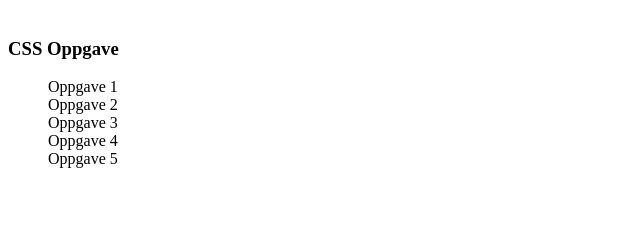
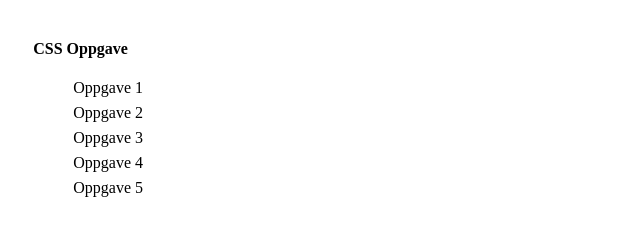
Before and after one commit to SteelyxYT/SteelyxYT.github.io, a plain HTML site: page index.html in a window 1280 px wide. Shown: the part 61-296 px from the top of the page, without its empty margins (0-640 px from the left). Drawn offline with Linux system fonts and the light colour scheme.

Commit message:
good enough

```diff
--- a/css/index.css
+++ b/css/index.css
@@ -1,14 +1,22 @@
-
-main div ul li a{
-    text-align: left;
+main div ul li a {
     text-decoration: none;
     color: #000;
+}
 
+main div ul li {
+    margin-top: 10%;
 }
-main div ul{
+
+main div ul {
     list-style: none;
 }
-main{
+
+main div {
+    padding-left: 2%;
+    padding-right: 2%;
+}
+
+main {
     display: flex;
     justify-content: flex-start;
 }
--- a/index.html
+++ b/index.html
@@ -12,7 +12,7 @@
     <h1>Steelyx's github side</h1>
     <main>
         <div>
-            <h3>CSS Oppgave</h3>
+            <h4>CSS Oppgave</h4>
             <ul>
             <li><a href="./oppgave1/index.html">Oppgave 1</a></li>
             <li><a href="./oppgave2/index.html">Oppgave 2</a></li>
```
